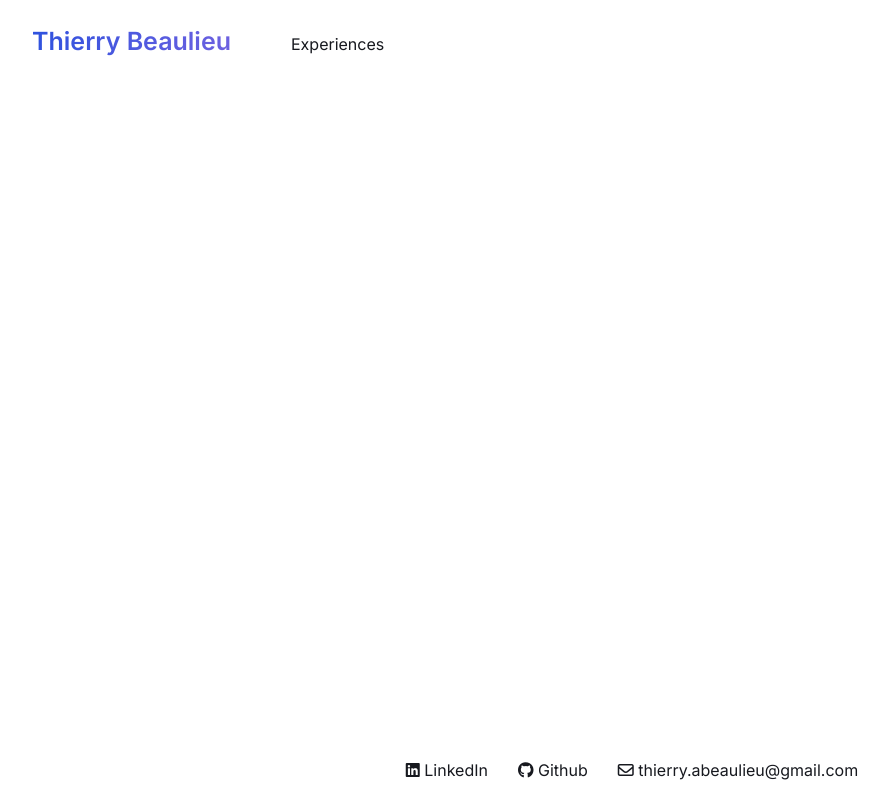
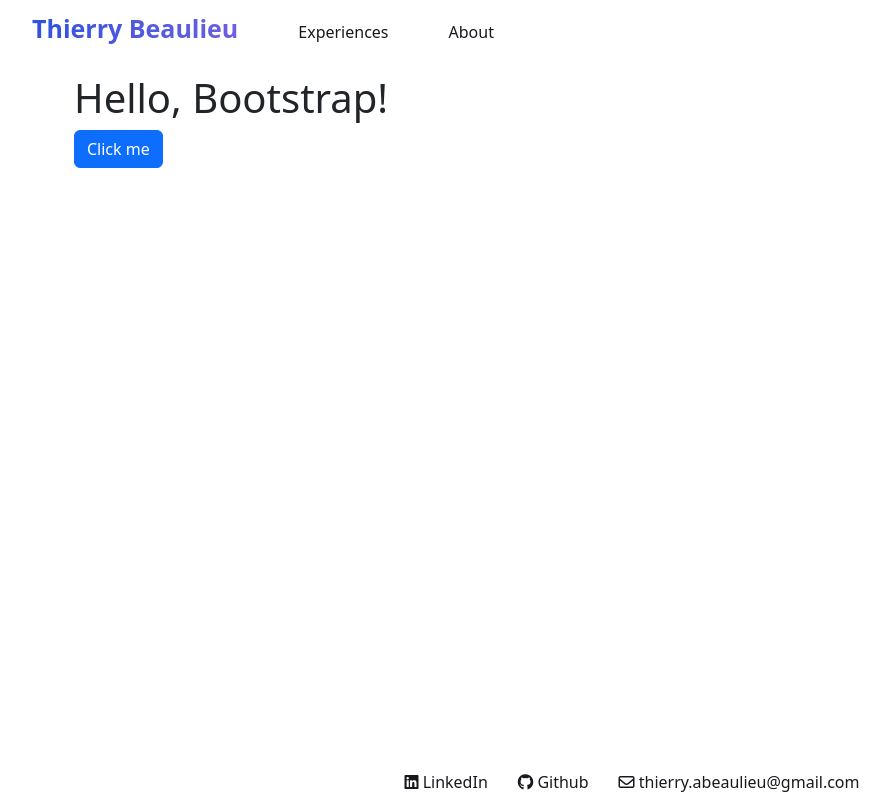
Before and after one commit to ThierryBeaulieu/ThierryBeaulieu, a React (Vite) app in the folder app/: page /about in a window 1280 px wide. Shown: the whole page, without its empty margins (8-898 px from the left). Built offline with nearby package versions, Linux system fonts and the light colour scheme.

Commit message:
bootstrap seems to be implemented

```diff
--- a/app/package.json
+++ b/app/package.json
@@ -9,6 +9,7 @@
     "lint": "eslint . --ext js,jsx --report-unused-disable-directives --max-warnings 0"
   },
   "dependencies": {
+    "bootstrap": "^5.3.3",
     "react": "^18.2.0",
     "react-dom": "^18.2.0",
     "react-router-dom": "^6.22.1"
--- a/app/src/App.jsx
+++ b/app/src/App.jsx
@@ -4,6 +4,7 @@
 import Footer from './components/Footer';
 import ProjectPage from './pages/Projects';
 import ExperiencePage from './pages/Experience';
+import AboutPage from './pages/About';
 import './App.css';
 
 function App() {
@@ -11,6 +12,7 @@
     { path: '/home', element: <HomePage /> },
     { path: '/projects', element: <ProjectPage /> },
     { path: '/experiences', element: <ExperiencePage /> },
+    { path: '/about', element: <AboutPage /> },
     { path: '/', element: <HomePage /> },
   ];
 
--- a/app/src/components/NavBar.jsx
+++ b/app/src/components/NavBar.jsx
@@ -17,6 +17,11 @@
                 Experiences
               </Link>
             </li>
+            <li>
+              <Link to='/about' className='navigation-element'>
+                About
+              </Link>
+            </li>
           </ul>
         </nav>
       </header>
--- a/app/src/index.jsx
+++ b/app/src/index.jsx
@@ -1,6 +1,7 @@
 import ReactDOM from 'react-dom/client';
 import { BrowserRouter } from 'react-router-dom';
 import App from './App.jsx';
+import 'bootstrap/dist/css/bootstrap.min.css';
 
 const root = ReactDOM.createRoot(document.getElementById('root'));
 
--- /dev/null
+++ b/app/src/pages/About.jsx
@@ -0,0 +1,10 @@
+function AboutPage() {
+  return (
+    <div className='container'>
+      <h1>Hello, Bootstrap!</h1>
+      <button className='btn btn-primary'>Click me</button>
+    </div>
+  );
+}
+
+export default AboutPage;
```
Also changed, not shown: 1 other file (tests, documents, lock files or other folders).
